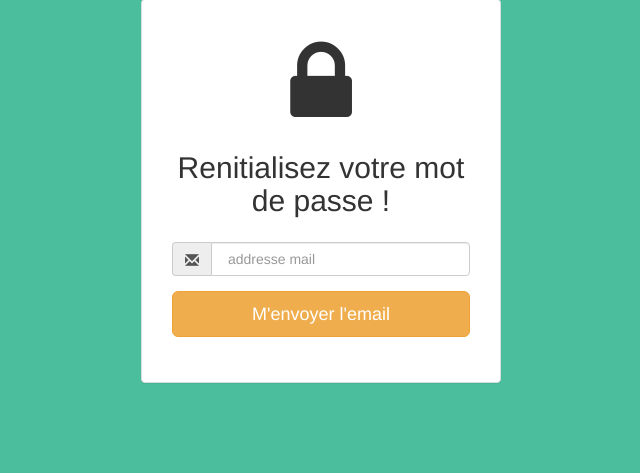
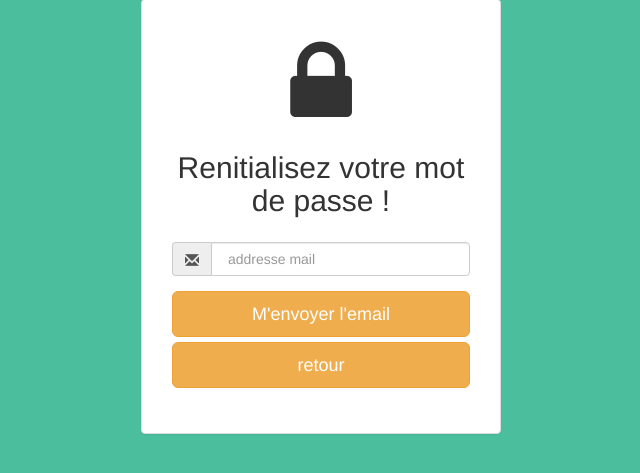
Before and after one commit to Simon-Lanos/NWT-1, a PHP site: page /NWT/includes/passoubli/passoubli.php in a window 1280 px wide. Shown: the part 71-544 px from the top of the page, without its empty margins (319-959 px from the left). Run offline with PHP 8.4, Linux system fonts and the light colour scheme; some libraries are stand-ins or nearby versions.

Commit message:
Ajout bouton retour

```diff
--- a/includes/passoubli/passoubli.php
+++ b/includes/passoubli/passoubli.php
@@ -26,6 +26,8 @@
                                 </div>
                                 <div class="form-group">
                                     <input name="recover-submit" class="btn btn-lg btn-warning btn-block" value="M'envoyer l'email" type="submit">
+                                    <input name="recover-submit" class="btn btn-lg btn-warning btn-block" value="retour" type="submit">
+
                                 </div>
 
                                 <input type="hidden" class="hide" name="token" id="token" value="">
```
